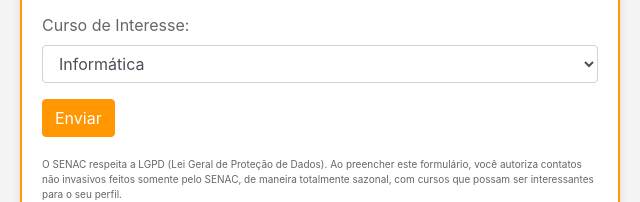
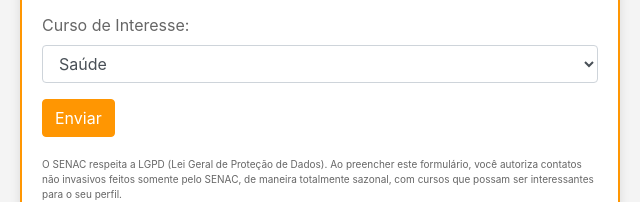
Before and after one commit to webjhon/senacgame, a plain HTML site: page index.html in a window 1280 px wide. Shown: the part 516-718 px from the top of the page, 320-960 px from the left. Drawn offline with nearby package versions, Linux system fonts and the light colour scheme.

Commit message:
Correção das Áreas
Para ficarem atualizados com os interesses do SENAC.

```diff
--- a/index.html
+++ b/index.html
@@ -63,9 +63,11 @@
             <div class="mb-3">
                 <label for="curso" class="form-label">Curso de Interesse:</label>
                 <select class="form-control" id="curso" name="curso">
-                    <option value="informatica">Informática</option>
-                    <option value="marketing">Marketing</option>
-                    <option value="enfermagem">Enfermagem</option>
+                    <option value="Saúde">Saúde</option>
+                    <option value="Tecnologia da Informação">Tecnologia da Informação</option>
+                    <option value="Gestão">Gestão</option>
+                    <option value="Comércio">Comércio</option>
+                    <option value="Idiomas">Idiomas</option>
                 </select>
             </div>
             <button type="submit" class="btn btn-primary">Enviar</button>
```
